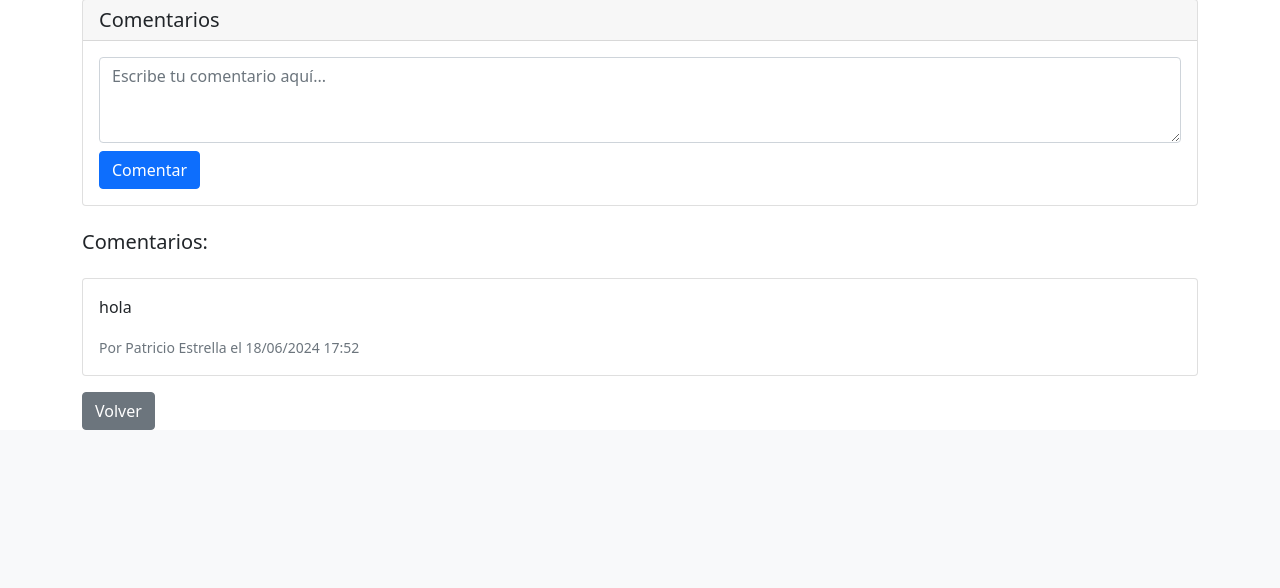
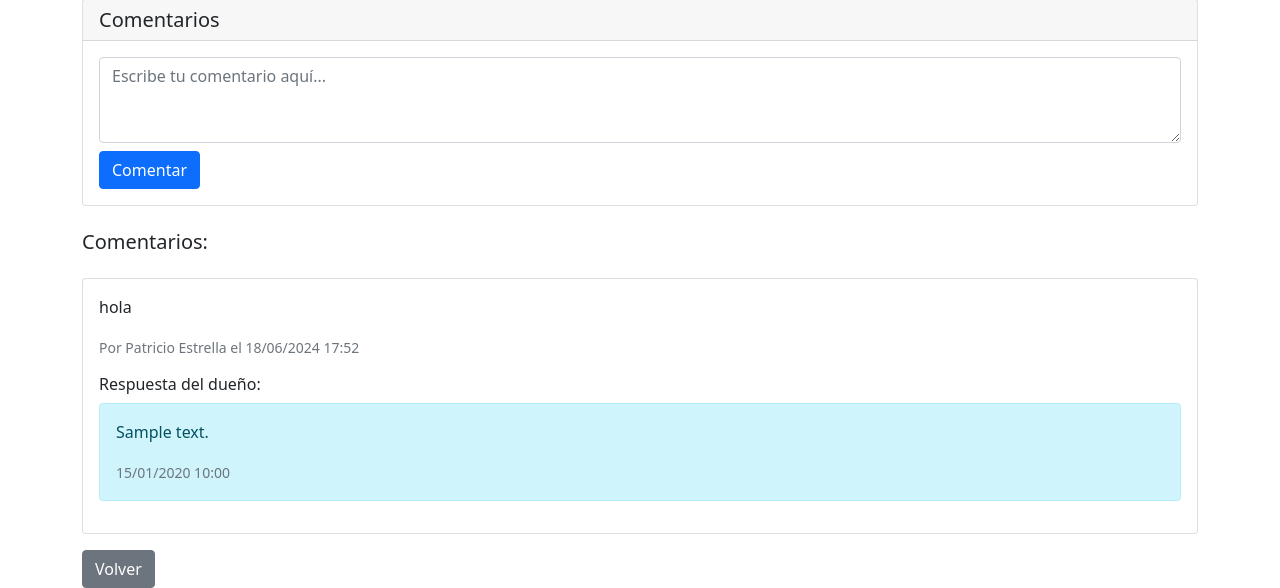
Before and after one commit to NicoColla/ultima_entrega, a Django app: page /mercado/publicacion/2/ in a window 1280 px wide. Shown: the part 441-1029 px from the top of the page. Before the commit the page ends 871 px from the top, so only its background shows below. Run offline with Django 5.2, Linux system fonts and the light colour scheme; a user stored in the database is signed in; data comes from the database, SQL or seed files in the repository; both versions use the stored data as it was after the commit; tables that the repository leaves empty hold one stand-in row (values such as "Sample post"); some libraries are stand-ins or nearby versions.

Commit message:
add-respuesta

```diff
--- a/mercado/forms.py
+++ b/mercado/forms.py
@@ -1,5 +1,5 @@
 from django import forms
-from .models import VentaVehiculo, Comentario
+from .models import VentaVehiculo, Comentario, Respuesta
 
 class PublicarForm(forms.ModelForm):
     class Meta:
@@ -33,3 +33,11 @@ class ComentarioForm(forms.ModelForm):
         widgets = {
             'texto': forms.Textarea(attrs={'class': 'form-control', 'rows': 3, 'placeholder': 'Escribe tu comentario aquí...'}),
         }
+
+class RespuestaForm(forms.ModelForm):
+    class Meta:
+        model = Respuesta
+        fields = ['texto']
+        widgets = {
+            'texto': forms.Textarea(attrs={'class': 'form-control', 'rows': 3, 'placeholder': 'Escribe tu respuesta aquí...'}),
+        }
--- a/mercado/models.py
+++ b/mercado/models.py
@@ -53,3 +53,11 @@ class Comentario(models.Model):
 
     def __str__(self):
         return f'Comentario de {self.usuario.email} en {self.publicacion.marca} {self.publicacion.modelo}'
+
+class Respuesta(models.Model):
+    comentario = models.OneToOneField(Comentario, on_delete=models.CASCADE, related_name='respuesta')
+    texto = models.TextField()
+    fecha = models.DateTimeField(auto_now_add=True)
+
+    def __str__(self):
+        return f'Respuesta a comentario de {self.comentario.usuario.email} en {self.comentario.publicacion.marca} {self.comentario.publicacion.modelo}'
--- a/mercado/templates/barra/publicacion/caja_comentarios.html
+++ b/mercado/templates/barra/publicacion/caja_comentarios.html
@@ -22,6 +22,18 @@
         <div class="card-body">
             <p class="card-text">{{ comentario.texto }}</p>
             <p class="card-text"><small class="text-muted">Por {{ comentario.usuario.first_name }} {{ comentario.usuario.last_name }} el {{ comentario.fecha|date:"d/m/Y H:i" }}</small></p>
+            {% if comentario.respuesta %}
+            <div class="mt-3">
+                <h6>Respuesta del dueño:</h6>
+                <div class="alert alert-info">
+                    <p>{{ comentario.respuesta.texto }}</p>
+                    <p class="mb-0"><small class="text-muted">{{ comentario.respuesta.fecha|date:"d/m/Y H:i" }}</small></p>
+                </div>
+            </div>
+            {% endif %}
+            {% if user == publicacion.vendedor and not comentario.respuesta %}
+            <a href="{% url 'mercado:respuesta' comentario.id %}" class="btn btn-outline-primary mt-2">Responder</a>
+            {% endif %}
         </div>
     </div>
     {% empty %}
--- a/mercado/templates/barra/publicacion/ver_publicacion.html
+++ b/mercado/templates/barra/publicacion/ver_publicacion.html
@@ -14,7 +14,7 @@
         <div class="col-md-8">
             <div class="card-body">
                 <h5 class="card-title">{{ publicacion.marca }} {{ publicacion.modelo }}</h5>
-                <p class="card-text">{{ publicacion.año }} | {{publicacion.kilometros}} km</p>
+                <p class="card-text">{{ publicacion.año }} | {{ publicacion.kilometros }} km</p>
                 <h3 class="card-text">{{ publicacion.moneda }} {{ publicacion.precio|custom_format }}</h3>
                 <p class="card-text">{{ publicacion.descripcion }}</p>
                 <p class="card-text"><strong>Color:</strong> {{ publicacion.color }}</p>
--- a/mercado/urls.py
+++ b/mercado/urls.py
@@ -12,4 +12,5 @@ urlpatterns = [
     path('configuracion/publicaciones/editar/<int:publicacion_id>/', views.editar_publicacion, name='editar_publicacion'),
     path('publicacion/<int:publicacion_id>/', views.ver_publicacion, name='ver_publicacion'),
     path('publicacion/<int:publicacion_id>/comentario/', views.agregar_comentario, name='agregar_comentario'),
+    path('comentario/<int:comentario_id>/respuesta/', views.responder_comentario, name='respuesta'),
 ]
--- a/mercado/views.py
+++ b/mercado/views.py
@@ -1,6 +1,6 @@
 from django.shortcuts import render, redirect, get_object_or_404
 from .models import VentaVehiculo, Comentario
-from .forms import PublicarForm, ComentarioForm
+from .forms import PublicarForm, ComentarioForm, RespuestaForm
 from django.contrib.auth.decorators import login_required
 from django.contrib.auth import logout
 
@@ -51,7 +51,7 @@ def borrar_publicacion(request, publicacion_id):
 @login_required
 def ver_publicacion(request, publicacion_id):
     publicacion = get_object_or_404(VentaVehiculo, id=publicacion_id)
-    comentarios = publicacion.comentarios.all()
+    comentarios = publicacion.comentarios.all() #Acá me aparece un error en comentarios pero por alguna razón el codigo funciona bien.
     form = ComentarioForm()
 
     return render(request, 'barra/publicacion/ver_publicacion.html', {
@@ -59,8 +59,6 @@ def ver_publicacion(request, publicacion_id):
         'comentarios': comentarios,
         'form': form
     })
-
-
 
 @login_required
 def configuracion(request):
@@ -79,3 +77,25 @@ def agregar_comentario(request, publicacion_id):
             comentario.save()
             return redirect('mercado:ver_publicacion', publicacion_id=publicacion.pk)
     return redirect('mercado:ver_publicacion', publicacion_id=publicacion.pk)
+
+@login_required
+def responder_comentario(request, comentario_id):
+    comentario = get_object_or_404(Comentario, id=comentario_id)
+    publicacion = comentario.publicacion
+    if request.user != publicacion.vendedor:
+        return redirect('mercado:ver_publicacion', publicacion_id=publicacion.id)
+
+    if request.method == 'POST':
+        form = RespuestaForm(request.POST)
+        if form.is_valid():
+            respuesta = form.save(commit=False)
+            respuesta.comentario = comentario
+            respuesta.save()
+            return redirect('mercado:ver_publicacion', publicacion_id=publicacion.id)
+
+    form = RespuestaForm()
+    return render(request, 'barra/publicacion/respuesta.html', {
+        'form': form,
+        'comentario': comentario,
+        'publicacion': publicacion
+    })
--- a/proyecto/settings.py
+++ b/proyecto/settings.py
@@ -39,9 +39,13 @@ INSTALLED_APPS = [
     'django.contrib.sessions',
     'django.contrib.messages',
     'django.contrib.staticfiles',
+    'crispy_forms',
+    'crispy_bootstrap4',
     'usuarios',
     'mercado',
 ]
+
+CRISPY_TEMPLATE_PACK = 'bootstrap4'
 
 MIDDLEWARE = [
     'django.middleware.security.SecurityMiddleware',
```
Also changed, not shown: mercado/templates/barra/publicacion/respuesta.html (added, +23 -0 lines), db.sqlite3, mercado/migrations/0006_respuesta.py (added).
